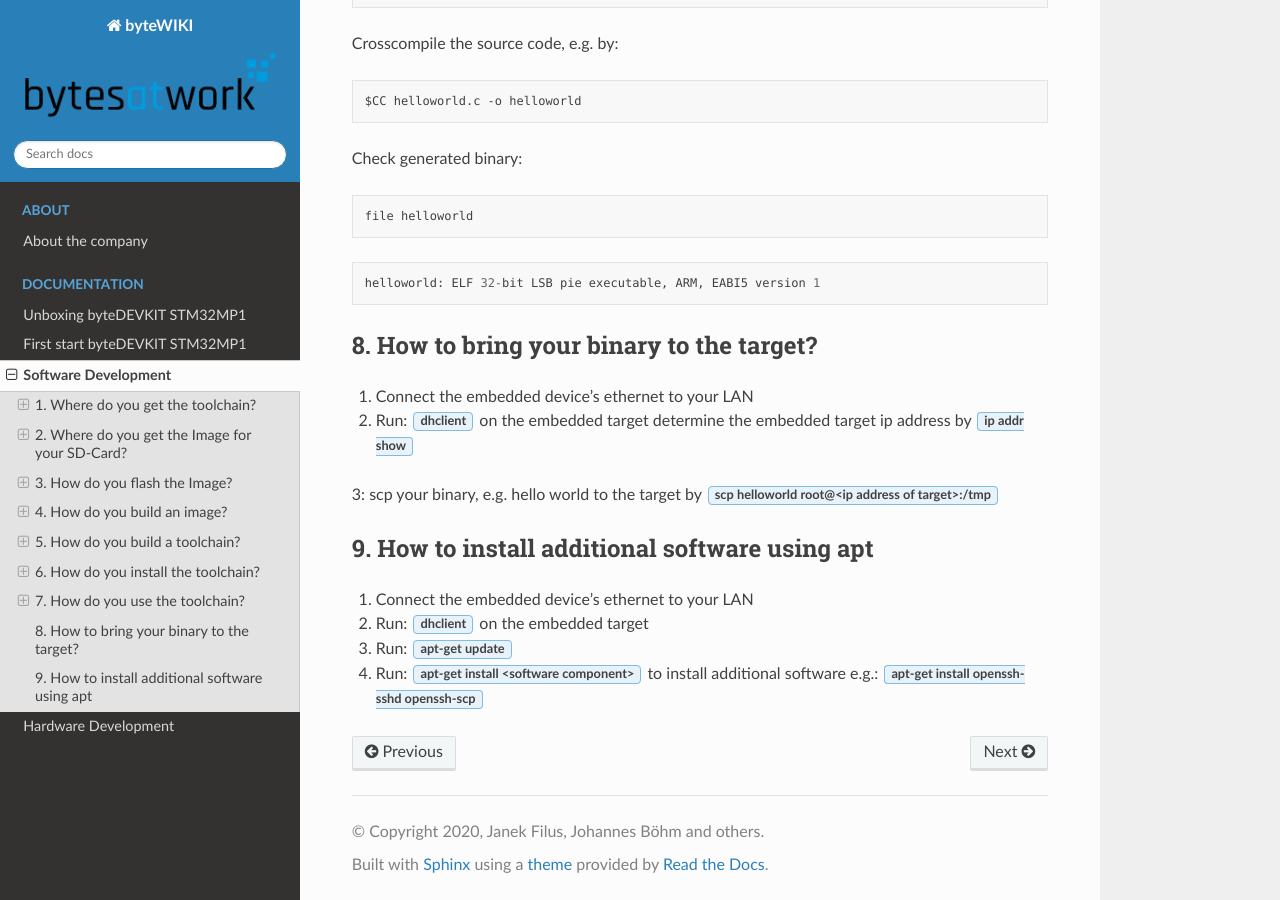
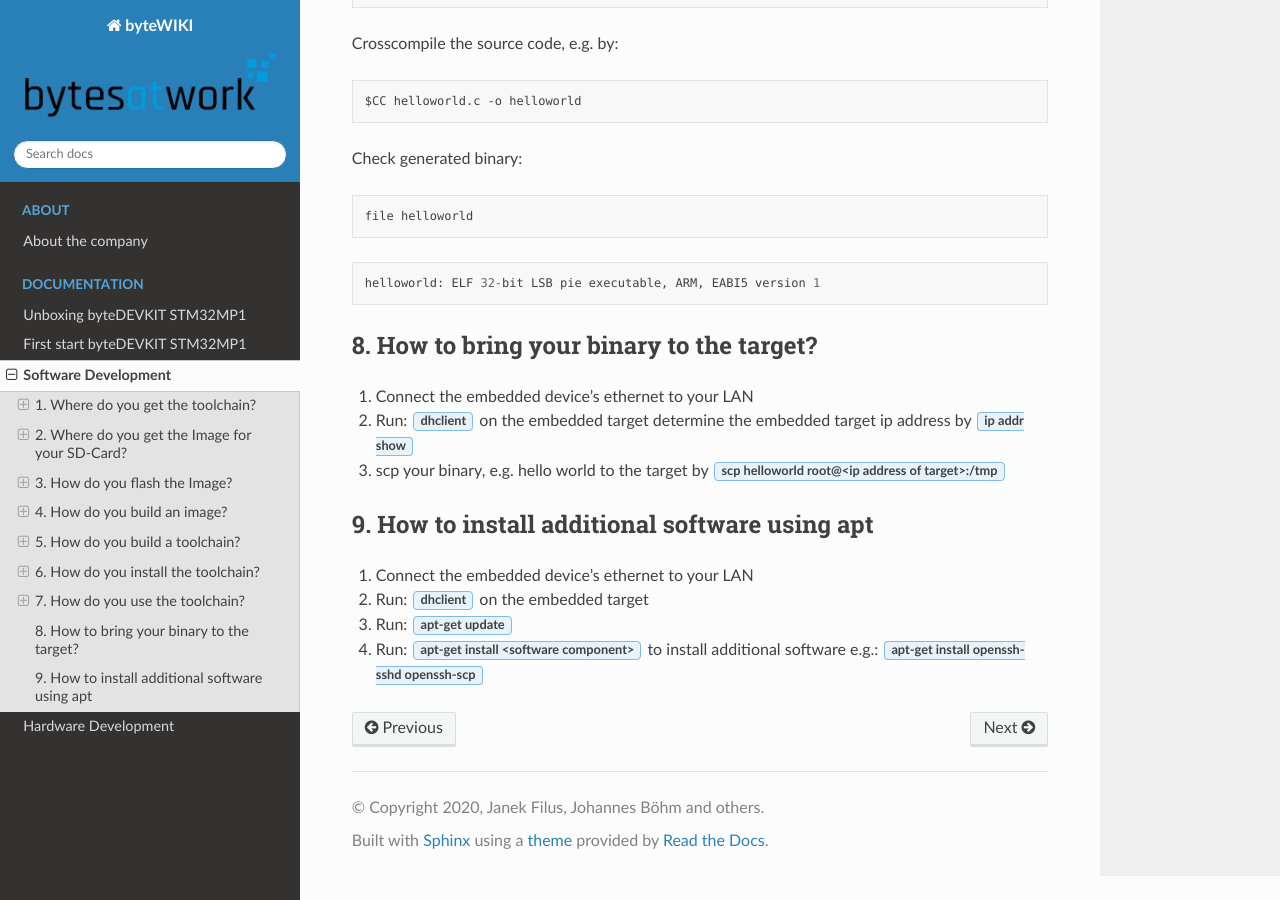
Before and after one commit to jfilus/byteWIKI, a Sphinx documentation site: the page built from docs/source/softwaredevelopment.rst, in a window 1280 px wide and 900 px high, scrolled down 7544 px. Built offline with Sphinx 7.4.7 and the Read the Docs theme 2.0.0, drawn with Linux system fonts in a browser that asks for light colours; some of the changed lines change nothing that is shown.

Commit message:
Update softwaredevelopment.rst

```diff
--- a/docs/source/softwaredevelopment.rst
+++ b/docs/source/softwaredevelopment.rst
@@ -407,7 +407,7 @@ Check generated binary:
 1. Connect the embedded device's ethernet to your LAN
 2. Run: :guilabel:`dhclient` on the embedded target
    determine the embedded target ip address by :guilabel:`ip addr show`
-3: scp your binary, e.g. hello world to the target by :guilabel:`scp helloworld root@<ip address of target>:/tmp`
+3. scp your binary, e.g. hello world to the target by :guilabel:`scp helloworld root@<ip address of target>:/tmp`
 
 ============================================
 9. How to install additional software using apt
```
